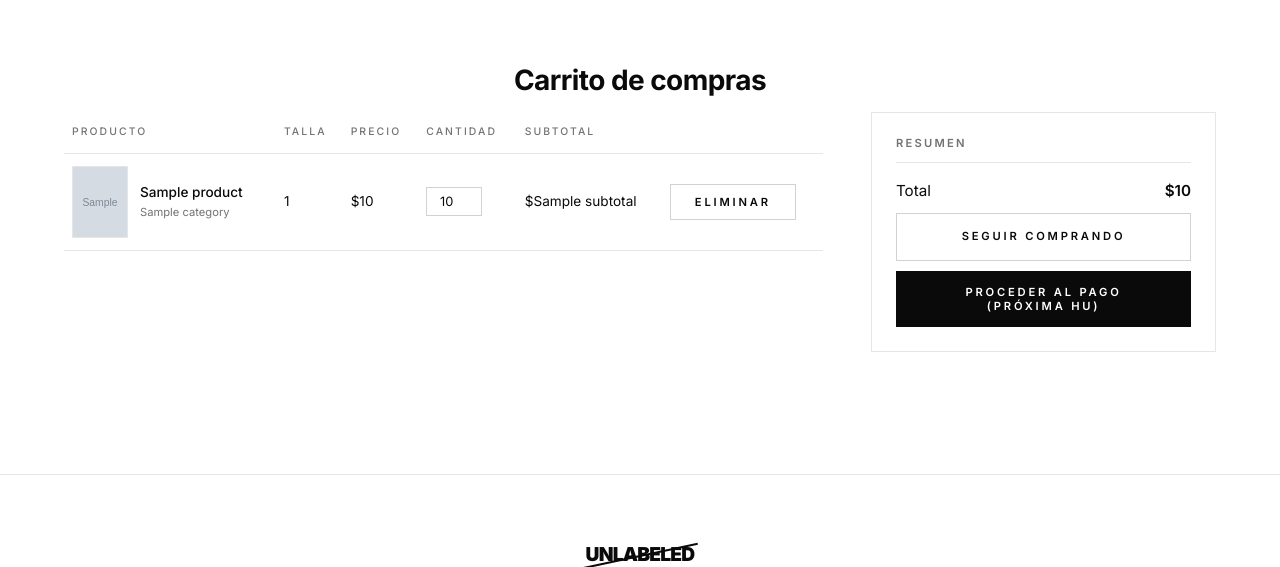
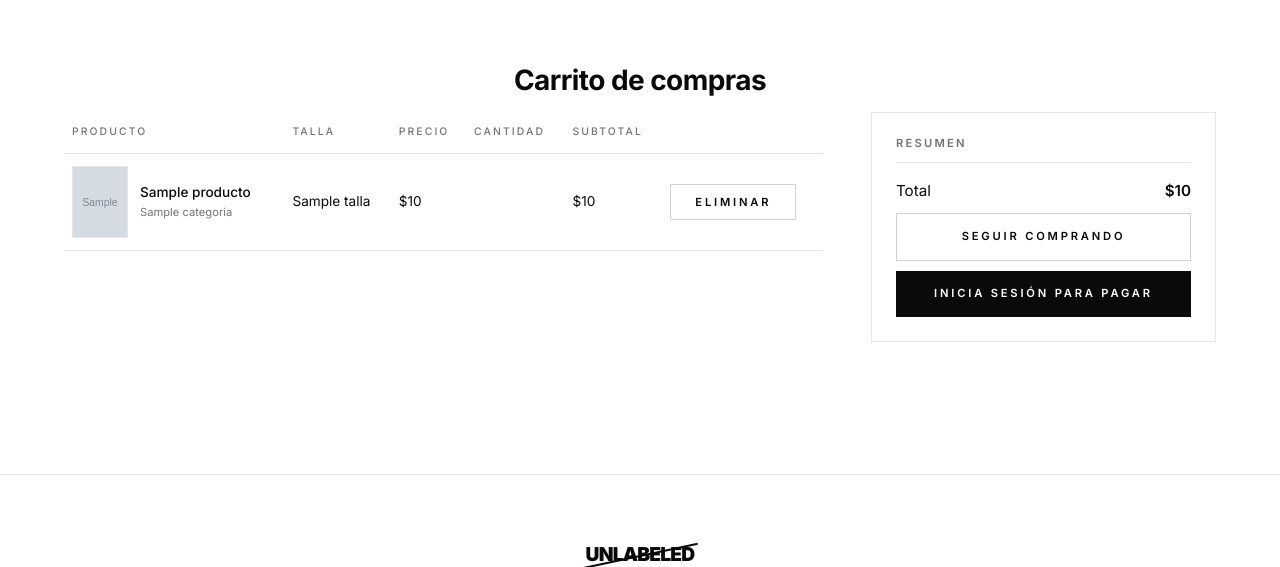
Before and after one commit to Hever-Alfonso/HMA_AS, a Django app: template cart/templates/cart/cart_detail.html in a window 1280 px wide. Shown: the part 65-632 px from the top of the page. Run offline with Django 5.2, Linux system fonts and the light colour scheme; the template is opened without the code that fills it: most values are stand-ins (such as "Sample title", 1, 10 or a date in 2020); grey boxes marked "Sample" are stand-in pictures.

Commit message:
feat(cart): add cart detail template

```diff
--- a/cart/templates/cart/cart_detail.html
+++ b/cart/templates/cart/cart_detail.html
@@ -26,32 +26,33 @@
                     <tr>
                         <td class="cart-product">
                             <div class="cart-product-info">
-                                {% if item.product.image %}
-                                <img src="{{ item.product.image.url }}" alt="{{ item.product.name }}">
+                                {% if item.producto.imagen %}
+                                <img src="{{ item.producto.imagen.url }}" alt="{{ item.producto.nombre }}">
                                 {% endif %}
                                 <div>
-                                    <div class="cart-product-name">{{ item.product.name }}</div>
-                                    <div class="cart-product-category">{{ item.product.category.name }}</div>
+                                    <div class="cart-product-name">{{ item.producto.nombre }}</div>
+                                    <div class="cart-product-category">{{ item.producto.categoria.nombre }}</div>
                                 </div>
                             </div>
                         </td>
-                        <td>{{ item.size }}</td>
-                        <td>${{ item.unit_price }}</td>
+                        <td>{{ item.talla }}</td>
+                        <td>${{ item.precio_unitario|floatformat:"0" }}</td>
                         <td>
-                            <form action="{% url 'cart:update' %}" method="post" class="cart-quantity-form">
-                                {% csrf_token %}
-                                <input type="hidden" name="product_id" value="{{ item.product.id }}">
-                                <input type="hidden" name="size_id" value="{{ item.size }}">
-                                <input type="number" name="quantity" min="0" value="{{ item.quantity }}"
-                                    class="cart-quantity-input">
-                            </form>
+                            <!-- React Quantity Component -->
+                            <div id="qty-{{ forloop.counter }}"
+                                 data-product-id="{{ item.producto.id }}"
+                                 data-size="{{ item.talla }}"
+                                 data-quantity="{{ item.cantidad }}"
+                                 data-update-url="{% url 'cart:update' %}"
+                                 data-csrf="{{ csrf_token }}">
+                            </div>
                         </td>
-                        <td>${{ item.subtotal }}</td>
+                        <td>${{ item.subtotal|floatformat:"0" }}</td>
                         <td>
                             <form action="{% url 'cart:remove' %}" method="post">
                                 {% csrf_token %}
-                                <input type="hidden" name="product_id" value="{{ item.product.id }}">
-                                <input type="hidden" name="size_id" value="{{ item.size }}">
+                                <input type="hidden" name="product_id" value="{{ item.producto.id }}">
+                                <input type="hidden" name="size_id" value="{{ item.talla }}">
                                 <button type="submit" class="btn btn-sm btn-secondary">
                                     Eliminar
                                 </button>
@@ -67,31 +68,90 @@
             <h2>Resumen</h2>
             <div class="cart-summary-line">
                 <span>Total</span>
-                <span>${{ cart_total }}</span>
+                <span>${{ cart_total|floatformat:"0" }}</span>
             </div>
             <a href="{% url 'products:product_list' %}" class="btn btn-secondary btn-full" style="margin-top: 10px;">
                 Seguir comprando
             </a>
-            <!-- Aquí luego se enlaza a /checkout/ -->
-            <button class="btn btn-full" style="margin-top: 10px;" disabled>
-                Proceder al pago (próxima HU)
-            </button>
+            {% if user.is_authenticated %}
+            <a href="{% url 'orders:checkout' %}" class="btn btn-full" style="margin-top: 10px;">
+                Proceder al pago
+            </a>
+            {% else %}
+            <a href="{% url 'accounts:login' %}" class="btn btn-full" style="margin-top: 10px;">
+                Inicia sesión para pagar
+            </a>
+            {% endif %}
         </aside>
     </div>
     {% else %}
     <p>Tu carrito está vacío. <a href="{% url 'products:product_list' %}">Explorar productos</a></p>
     {% endif %}
 </section>
+{% endblock %}
 
-<script>
-    document.addEventListener('DOMContentLoaded', function () {
-        const qtyInputs = document.querySelectorAll('.cart-quantity-input');
+{% block extra_js %}
+{% verbatim %}
+<script type="text/babel">
+    // React Component: QuantitySelector
+    function QuantitySelector({ productId, size, initialQty, updateUrl, csrfToken }) {
+        const [quantity, setQuantity] = React.useState(initialQty);
 
-        qtyInputs.forEach(function (input) {
-            input.addEventListener('change', function () {
-                this.form.submit();
+        const handleChange = (newQty) => {
+            if (newQty < 0) return;
+            setQuantity(newQty);
+
+            const form = document.createElement('form');
+            form.method = 'POST';
+            form.action = updateUrl;
+
+            const fields = {
+                csrfmiddlewaretoken: csrfToken,
+                product_id: productId,
+                size_id: size,
+                quantity: newQty
+            };
+
+            Object.entries(fields).forEach(([name, value]) => {
+                const input = document.createElement('input');
+                input.type = 'hidden';
+                input.name = name;
+                input.value = value;
+                form.appendChild(input);
             });
-        });
+
+            document.body.appendChild(form);
+            form.submit();
+        };
+
+        return (
+            <div style={{display: 'flex', alignItems: 'center', gap: '8px'}}>
+                <button
+                    onClick={() => handleChange(quantity - 1)}
+                    className="qty-btn"
+                >−</button>
+                <span className="qty-display">{quantity}</span>
+                <button
+                    onClick={() => handleChange(quantity + 1)}
+                    className="qty-btn"
+                >+</button>
+            </div>
+        );
+    }
+
+    // Mount React components on each quantity container
+    document.querySelectorAll('[id^="qty-"]').forEach(container => {
+        const root = ReactDOM.createRoot(container);
+        root.render(
+            <QuantitySelector
+                productId={container.dataset.productId}
+                size={container.dataset.size}
+                initialQty={parseInt(container.dataset.quantity)}
+                updateUrl={container.dataset.updateUrl}
+                csrfToken={container.dataset.csrf}
+            />
+        );
     });
 </script>
+{% endverbatim %}
 {% endblock %}
```
